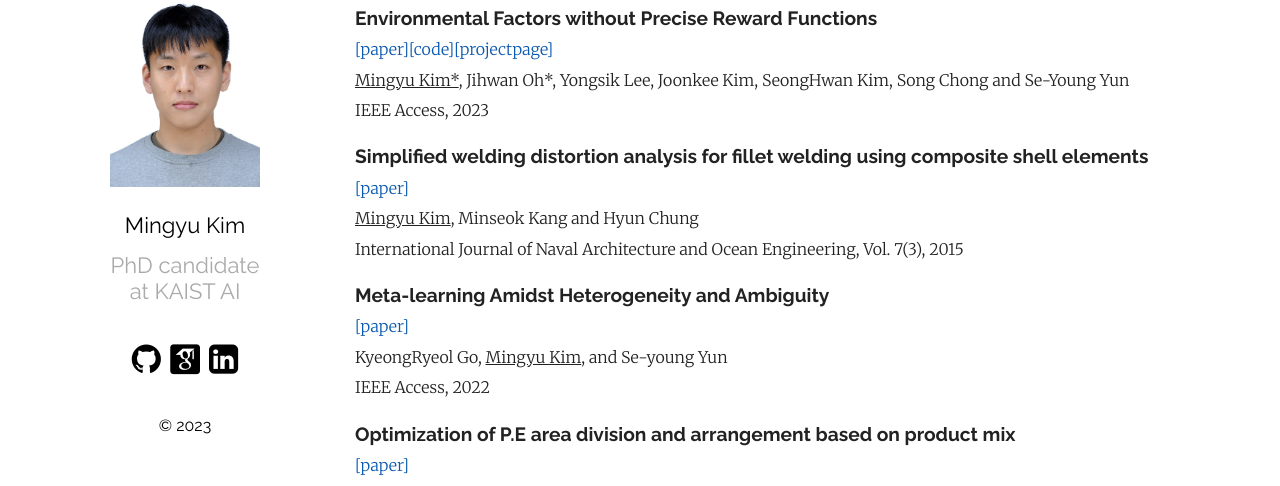
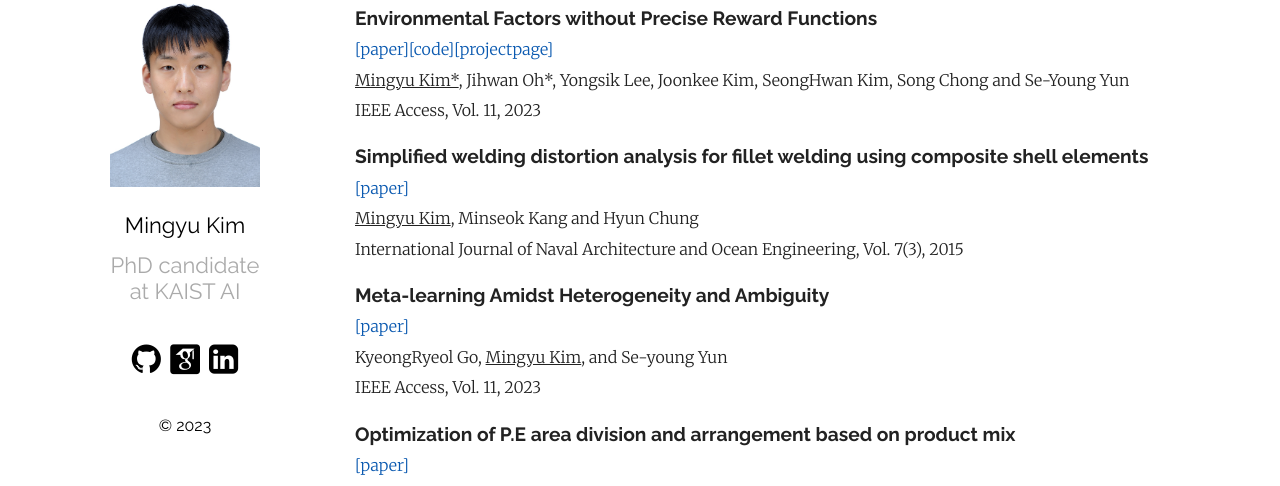
Before and after one commit to MingyuKim87/MingyuKim87.github.io, a Jekyll site: the page built from index.md, in a window 1280 px wide and 900 px high, scrolled down 1282 px. Shown: the part 160-646 px from the top of the window. Built offline with Jekyll 4.4.1, drawn with Linux system fonts in a browser that asks for light colours; some web fonts are replaced.

Commit message:
Update index.md

```diff
--- a/index.md
+++ b/index.md
@@ -59,7 +59,7 @@ Engineering Applications of Artificial Intelligence, 2023
 **<span style="font-family:Raleway; font-size:1.2em;">The StarCraft Multi-Agent Exploration Challenges : Learning Multi-Stage Tasks and Environmental Factors without Precise Reward Functions</span>**
 [[paper]][smac_exp][[code]][smac_exp_code][[projectpage]][smac_exp_project]
 <U>Mingyu Kim*</U>, Jihwan Oh\*, Yongsik Lee, Joonkee Kim, SeongHwan Kim, Song Chong and Se-Young Yun
-IEEE Access, 2023
+IEEE Access, Vol. 11, 2023
 
 
 **<span style="font-family:Raleway; font-size:1.2em;">  Simplified welding distortion analysis for fillet welding using composite shell elements </span>**
@@ -71,7 +71,7 @@ International Journal of Naval Architecture and Ocean Engineering, Vol. 7(3), 20
 **<span style="font-family:Raleway; font-size:1.2em;">  Meta-learning Amidst Heterogeneity and Ambiguity </span>**
 [[paper]][MAHA]
 KyeongRyeol Go, <U>Mingyu Kim</U>, and Se-young Yun
-IEEE Access, 2022
+IEEE Access, Vol. 11, 2023
 
 **<span style="font-family:Raleway; font-size:1.2em;"> Optimization of P.E area division and arrangement based on product mix </span>**
 [[paper]][peoptim]
```
